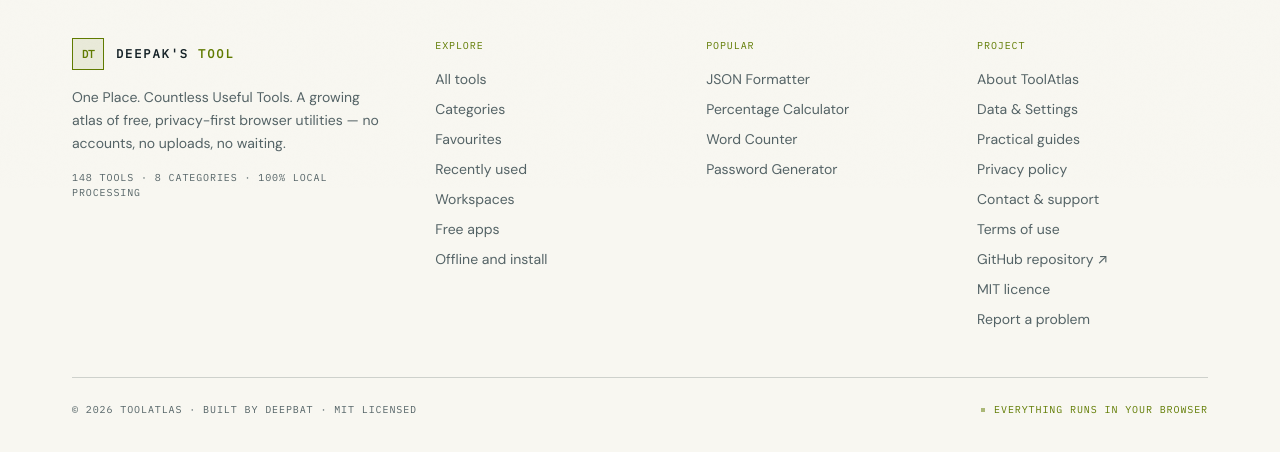
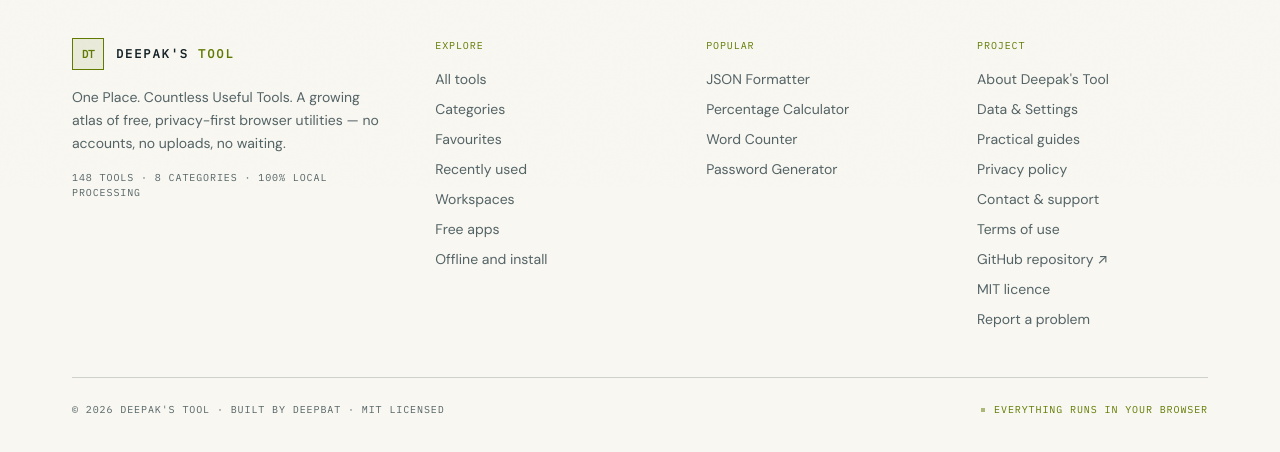
Before and after one commit to deepbat/toolatlas, a React (Vite) app: page /tmp/pvc-home.png in a window 1280 px wide. Shown: the part 612-1064 px from the top of the page. Built offline with nearby package versions, Linux system fonts and the light colour scheme.

Commit message:
Rename ToolAtlas to Deepak's Tool across site text

```diff
--- a/src/components/Layout.tsx
+++ b/src/components/Layout.tsx
@@ -95,7 +95,7 @@ function Footer() {
           <div>
             <h3 className="label text-accent">Project</h3>
             <ul className="mt-4 space-y-2.5 text-sm text-muted">
-              <li><Link className="transition hover:text-accent" to="/about">About ToolAtlas</Link></li>
+              <li><Link className="transition hover:text-accent" to="/about">About Deepak's Tool</Link></li>
               <li><Link className="transition hover:text-accent" to="/settings">Data & Settings</Link></li>
               <li><Link className="transition hover:text-accent" to="/guides">Practical guides</Link></li>
               <li><Link className="transition hover:text-accent" to="/privacy">Privacy policy</Link></li>
@@ -121,7 +121,7 @@ function Footer() {
         </div>
 
         <div className="mt-12 flex flex-col items-start justify-between gap-3 border-t border-line pt-6 font-mono text-[10px] uppercase tracking-label text-muted sm:flex-row sm:items-center">
-          <p>© {year} ToolAtlas · Built by deepbat · MIT licensed</p>
+          <p>© {year} Deepak's Tool · Built by deepbat · MIT licensed</p>
           <p className="flex items-center gap-2 text-accent">
             <span className="h-1.5 w-1.5 animate-pulse-dot bg-accent" aria-hidden="true" />
             Everything runs in your browser
@@ -231,7 +231,7 @@ export default function Layout() {
               target="_blank"
               rel="noreferrer"
               className="hidden h-8 w-8 items-center justify-center border border-line text-muted transition hover:border-accent hover:text-accent sm:flex"
-              aria-label="ToolAtlas on GitHub"
+              aria-label="Deepak's Tool on GitHub"
             >
               <Github className="h-3.5 w-3.5" />
             </a>
```
